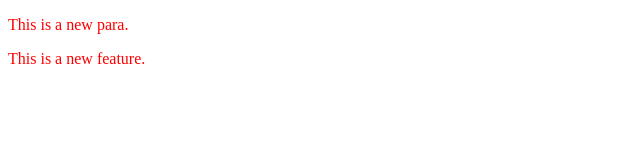
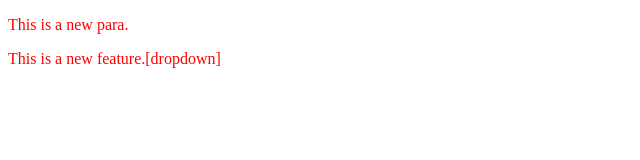
Before and after one commit to coder-krishna-00/local-repo, a plain HTML site: page index.html in a window 1280 px wide. Shown: the full height of the page, 0-640 px from the left. Drawn offline with Linux system fonts and the light colour scheme.

Commit message:
add dropdown

```diff
--- a/index.html
+++ b/index.html
@@ -8,6 +8,6 @@
 </head>
 <body>
     <p>This is a new para.</p>
-    <p>This is a new feature.</p>
+    <p>This is a new feature.[dropdown]</p>
 </body>
 </html>
```
